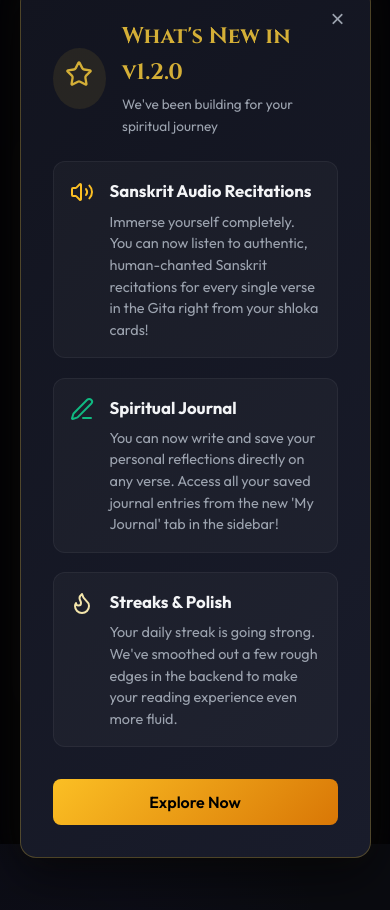
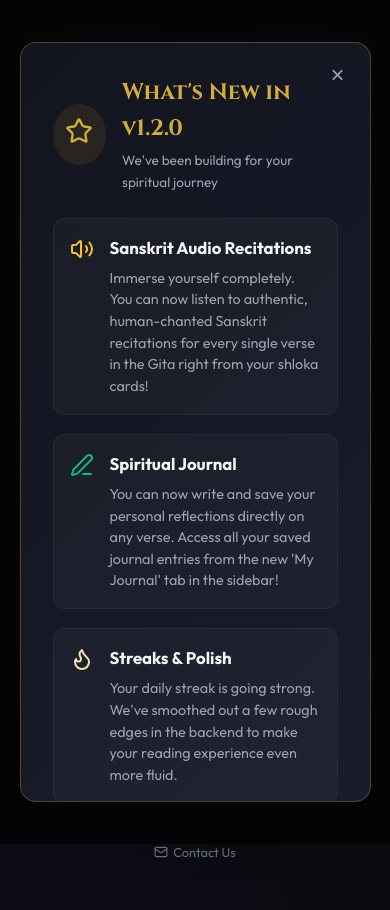
Before and after one commit to SameerJoshi7/GitaDaily, a React (Vite) app in the folder frontend/: page /guidance in a window 390 px wide. Shown: the top 910 px of the page. Built offline with nearby package versions, Linux system fonts and the light colour scheme; no server answers; a web font is replaced by a local one.

Commit message:
style: make modal content scrollable on small screens to prevent overflow

```diff
--- a/frontend/src/index.css
+++ b/frontend/src/index.css
@@ -983,6 +983,8 @@ button, a, input, select, textarea {
   padding: 2rem;
   width: 90%;
   max-width: 440px;
+  max-height: 90vh;
+  overflow-y: auto;
   box-shadow: 0 15px 50px rgba(0, 0, 0, 0.6), 0 0 30px rgba(212, 175, 55, 0.05);
   position: relative;
   animation: modalSlideUp 0.3s cubic-bezier(0.34, 1.56, 0.64, 1);
```
